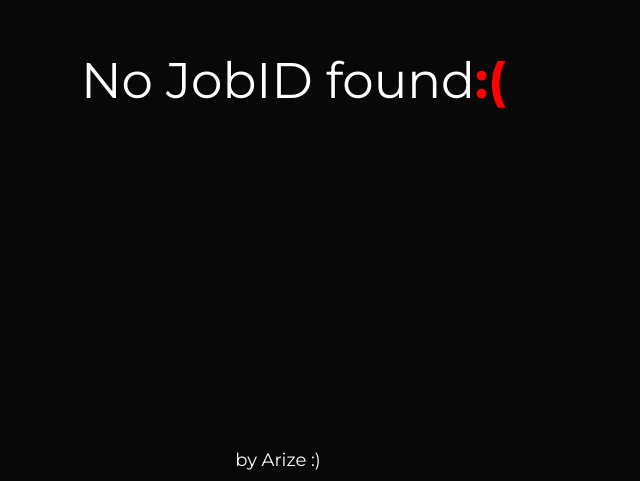
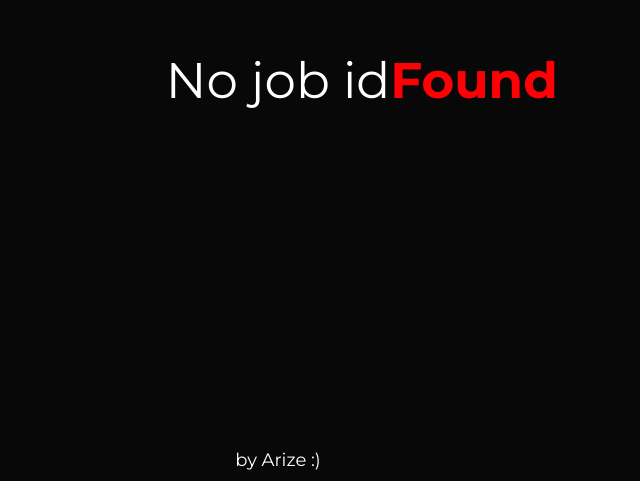
Before and after one commit to ArizeDev/arize.cc, a plain HTML site: page index.html in a window 1280 px wide. Shown: the part 319-800 px from the top of the page, without its empty margins (362-1002 px from the left). Drawn offline with Linux system fonts and the light colour scheme.

Commit message:
Update index.html

```diff
--- a/index.html
+++ b/index.html
@@ -80,7 +80,7 @@
                     window.location.replace(robloxDeepLink);
                 }, 2000);  // Adds a slight delay for the user to see the message before redirect
             } else {
-                document.getElementById('text').innerHTML = `No JobID found <strong class="bold-text">:(</strong>`;
+                document.getElementById('text').innerHTML = `No job id <strong class="bold-text">Found</strong>`;
             }
         };
     </script>
```
